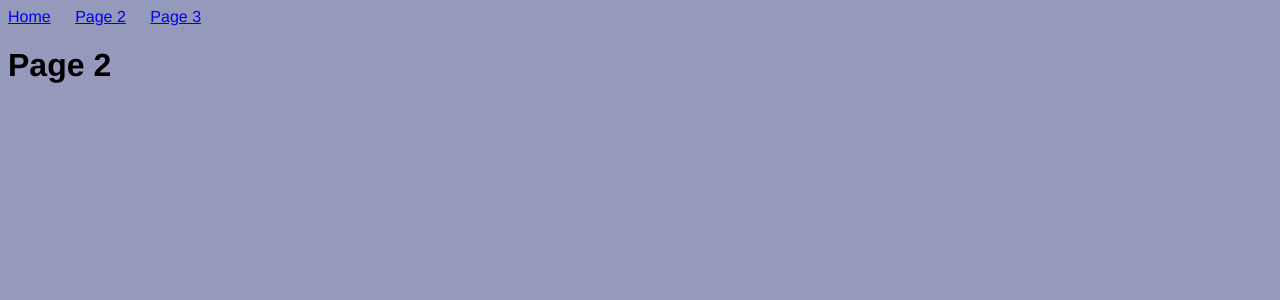
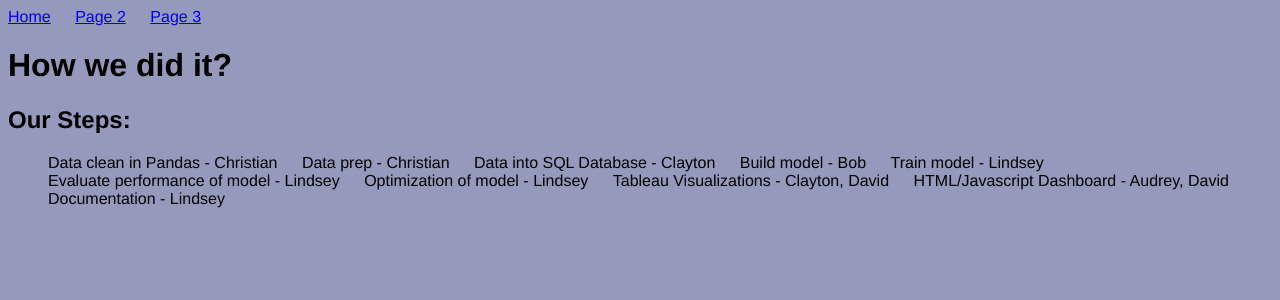
Before and after one commit to audbarrett/ML-BookRecommender, a Python web app: template templates/page-2.html in a window 1280 px wide. Shown: the top 300 px of the page. Run offline with Jinja, Linux system fonts and the light colour scheme; the template is opened without the code that fills it, so the values that code supplies are empty.

Commit message:
Update page-2.html

```diff
--- a/templates/page-2.html
+++ b/templates/page-2.html
@@ -6,7 +6,7 @@
   </head>
 
   <body>
-    <header>
+    <header class="pg2header">
       <nav>
         <ul>
           <li><a href="index.html">Home</a></li>
@@ -14,7 +14,20 @@
           <li><a href="page-3.html">Page 3</a></li>
             </ul>
       </nav>
+      <h1>How we did it?</h1>
     </header>
-    <h1>Page 2</h1>
+      <h2>Our Steps:</h2>
+  <ol type="1">
+        <li>Data clean in Pandas - Christian</li>
+        <li>Data prep - Christian</li>
+        <li>Data into SQL Database - Clayton</li>
+        <li>Build model - Bob</li>
+        <li>Train model - Lindsey</li>
+        <li>Evaluate performance of model - Lindsey</li>
+        <li>Optimization of model - Lindsey</li>
+        <li>Tableau Visualizations - Clayton, David</li>
+        <li>HTML/Javascript Dashboard - Audrey, David</li>
+        <li>Documentation - Lindsey</li>
+      </ol>
   </body>
 </html>
```
